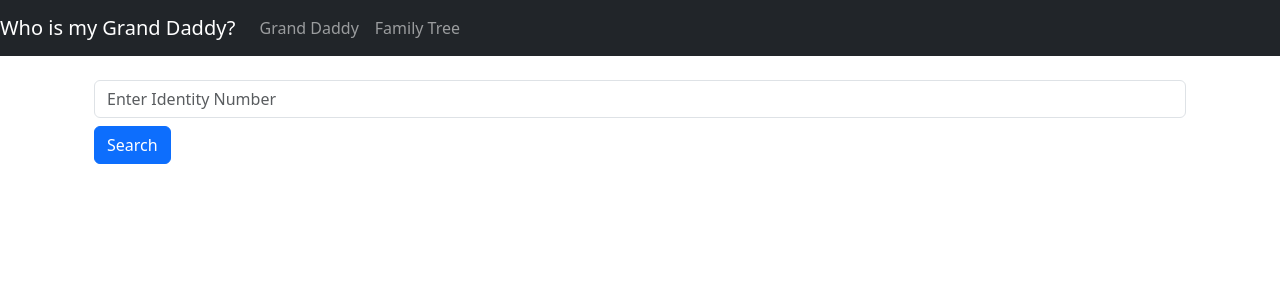
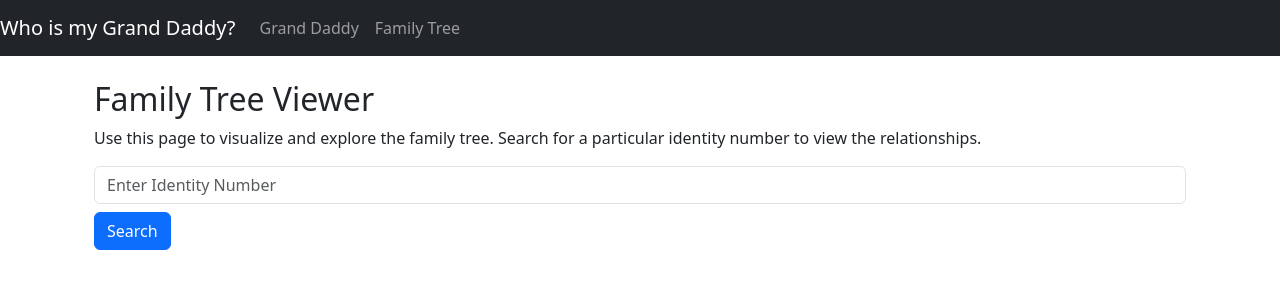
Before and after one commit to theumairtahir/InversionTask, an Angular app in the folder inversion.familytree.app/: page /family-tree in a window 1280 px wide. Shown: the top 300 px of the page. Built offline with nearby package versions, Linux system fonts and the light colour scheme.

Commit message:
fixed asthetics of family tree

```diff
--- a/inversion.familytree.app/src/app/family-tree/family-tree.component.html
+++ b/inversion.familytree.app/src/app/family-tree/family-tree.component.html
@@ -1,4 +1,10 @@
 <div class="container mt-3">
+  <h2>Family Tree Viewer</h2>
+  <p>
+    Use this page to visualize and explore the family tree. Search for a
+    particular identity number to view the relationships.
+  </p>
+
   <form (ngSubmit)="onSearch()" class="form-inline">
     <input
       type="text"
@@ -29,6 +35,7 @@
     No Data to Show!
   </div>
   <div *ngIf="familyTree.length > 0" class="mt-4">
+    <div class="tree-container">
       <ul class="list-group">
         <app-tree-list
           *ngFor="let member of familyTree"
@@ -38,3 +45,4 @@
       </ul>
     </div>
   </div>
+</div>
--- a/inversion.familytree.app/src/app/tree-list/tree-list.component.css
+++ b/inversion.familytree.app/src/app/tree-list/tree-list.component.css
@@ -4,6 +4,21 @@
   padding-left: 10px;
 }
 
+/* Add a container with horizontal scrolling */
+.tree-container {
+  overflow-x: auto; /* Allows horizontal scrolling */
+  overflow-y: hidden; /* Prevents vertical scrolling */
+  white-space: nowrap; /* Prevents wrapping */
+}
+
+/* Ensure individual tree nodes are displayed inline */
+.tree-node {
+  display: inline-block; /* Makes each tree node appear horizontally */
+  min-width: 200px; /* Adjust based on your node content */
+  margin-right: 20px; /* Add spacing between nodes */
+  vertical-align: top;
+}
+
 .card {
   background-color: #f9f9f9;
   border: 1px solid #e0e0e0;
```
Lines whose indentation alone changed are shown as unchanged.
